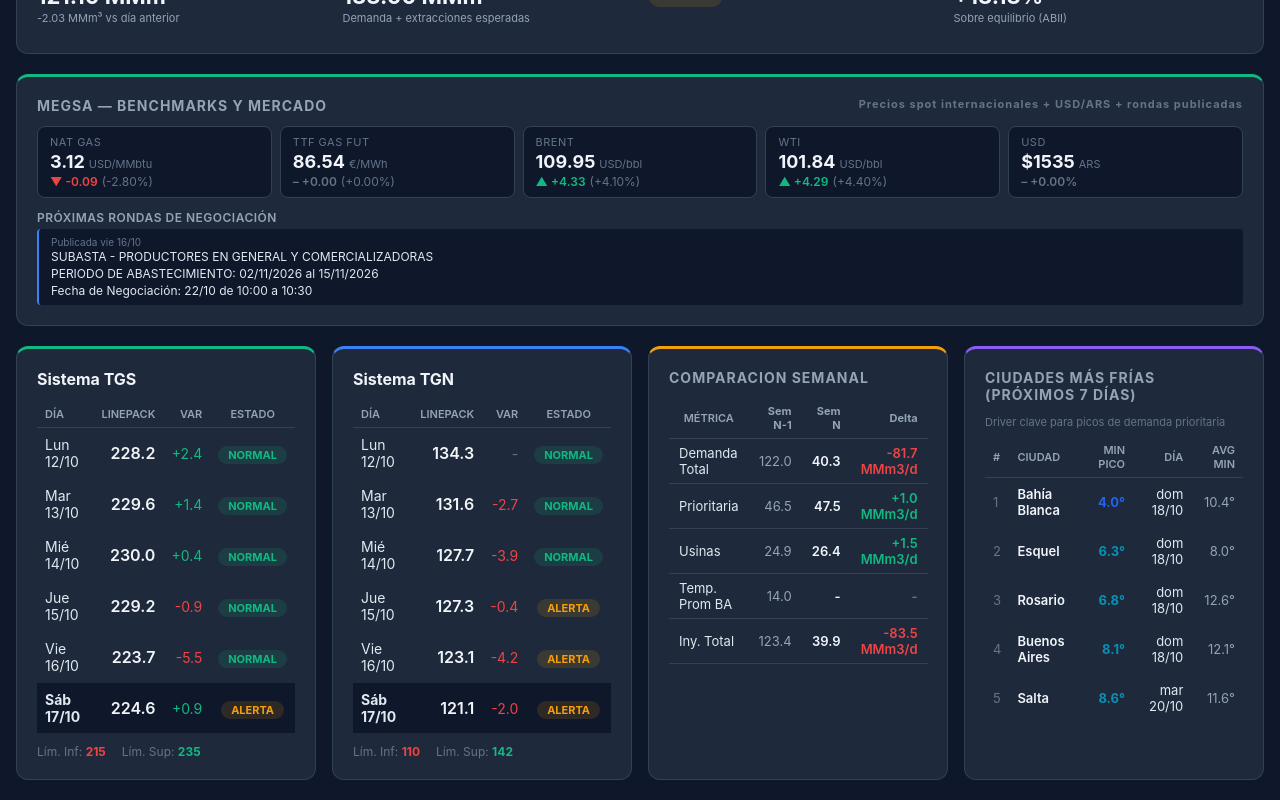
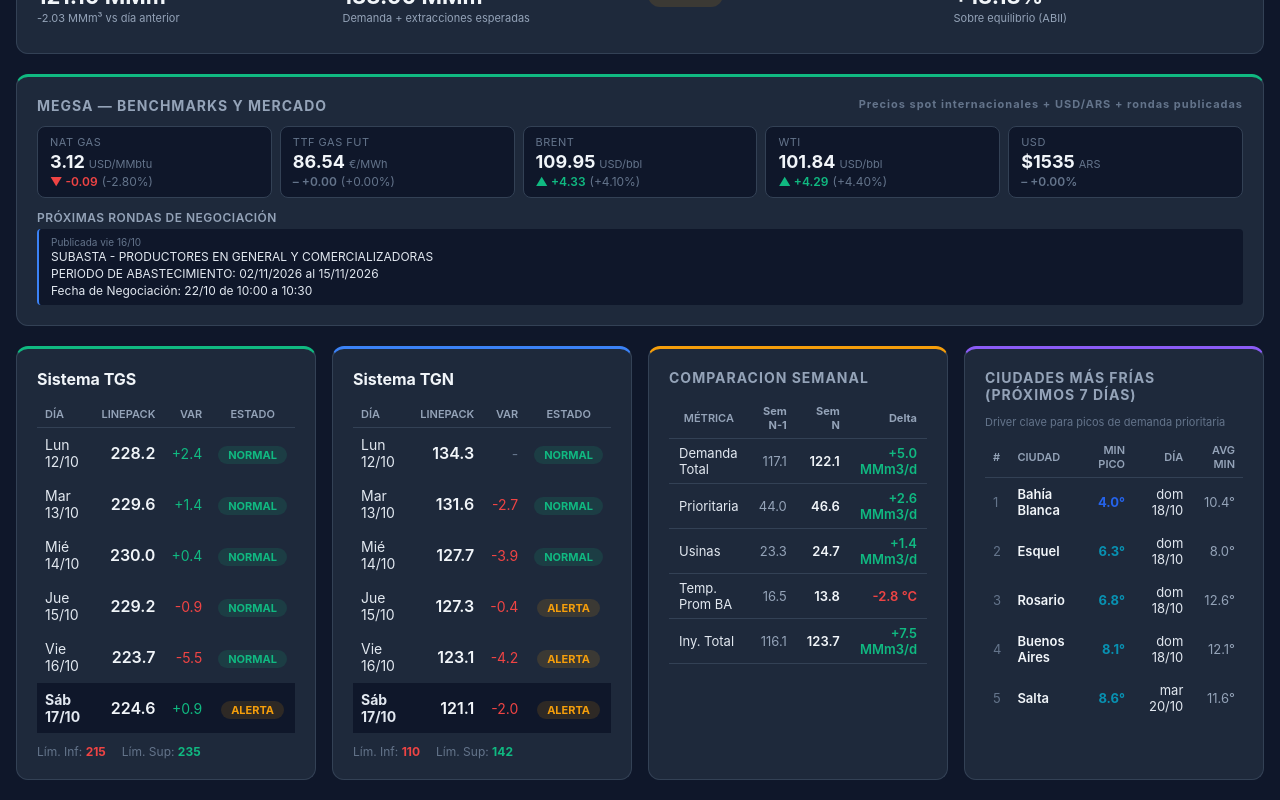
Before and after one commit to RodrigoManassero/estado-sistema-gas-rodrigo, a React (Vite) app: page / in a window 1280 px wide. Shown: the part 2850-3650 px from the top of the page. Built offline with nearby package versions, Linux system fonts and the light colour scheme.

Commit message:
Enhance data validation and calculations in WeeklyComparison
Refactor WeeklyComparison component to handle empty data and filter valid rows. Update average calculations to ignore non-positive values.

```diff
--- a/src/components/WeeklyComparison.tsx
+++ b/src/components/WeeklyComparison.tsx
@@ -1,24 +1,40 @@
 import type { DailyRow } from '../types'
 
 function avg(arr: (number | null)[]): number | null {
-  const valid = arr.filter((v): v is number => v != null)
+  const valid = arr.filter((v): v is number => v != null && v > 0)
   return valid.length ? valid.reduce((a, b) => a + b, 0) / valid.length : null
 }
 
 export default function WeeklyComparison({ data }: { data: DailyRow[] }) {
-  const valid = data.filter(d => d.demanda_total != null)
-  if (valid.length < 14) return null
+  if (!data || data.length === 0) return null
 
-  // Tomamos los últimos 7 días exactos para la Semana N y los 7 previos para la Semana N-1
-  const thisWeek = valid.slice(-7)
-  const lastWeek = valid.slice(-14, -7)
+  // 1. Tomar la fecha de hoy o usar el último registro disponible como referencia "hoy" si no estamos en entorno con fecha del sistema
+  // Ordenamos cronológicamente por la propiedad "fecha"
+  const sortedData = [...data].sort((a: any, b: any) => new Date(a.fecha).getTime() - new Date(b.fecha).getTime())
+
+  // Filtrar solo filas con demanda válida
+  const validRows = sortedData.filter((d: any) => d.demanda_total != null && d.demanda_total > 0)
+  if (validRows.length === 0) return null
+
+  // 2. Definir "ayer" basado en el último registro disponible o en la fecha actual real
+  // Usamos el penúltimo elemento si el último es el día de hoy en curso, o filtramos estrictamente por fecha < "hoy"
+  const todayStr = new Date().toISOString().split('T')[0] // '2026-10-18' (o la fecha actual)
+
+  // Filtramos para ignorar cualquier dato que sea igual o mayor al día de hoy (descartando fechas futuras o el día corriente incompleto)
+  const pastRows = validRows.filter((d: any) => d.fecha < todayStr)
+
+  if (pastRows.length < 14) return null
+
+  // 3. Tomar exactamente los 7 días anteriores a ayer para Semana N, y los 7 anteriores para Semana N-1
+  const thisWeek = pastRows.slice(-7)
+  const lastWeek = pastRows.slice(-14, -7)
 
   const metrics = [
-    { label: 'Demanda Total', unit: 'MMm3/d', cur: avg(thisWeek.map(d => d.demanda_total)), prev: avg(lastWeek.map(d => d.demanda_total)) },
-    { label: 'Prioritaria', unit: 'MMm3/d', cur: avg(thisWeek.map(d => d.prioritaria)), prev: avg(lastWeek.map(d => d.prioritaria)) },
-    { label: 'Usinas', unit: 'MMm3/d', cur: avg(thisWeek.map(d => d.usinas)), prev: avg(lastWeek.map(d => d.usinas)) },
-    { label: 'Temp. Prom BA', unit: '°C', cur: avg(thisWeek.map(d => d.temp_prom_ba)), prev: avg(lastWeek.map(d => d.temp_prom_ba)) },
-    { label: 'Iny. Total', unit: 'MMm3/d', cur: avg(thisWeek.map(d => d.iny_total)), prev: avg(lastWeek.map(d => d.iny_total)) },
+    { label: 'Demanda Total', unit: 'MMm3/d', cur: avg(thisWeek.map((d: any) => d.demanda_total)), prev: avg(lastWeek.map((d: any) => d.demanda_total)) },
+    { label: 'Prioritaria', unit: 'MMm3/d', cur: avg(thisWeek.map((d: any) => d.prioritaria)), prev: avg(lastWeek.map((d: any) => d.prioritaria)) },
+    { label: 'Usinas', unit: 'MMm3/d', cur: avg(thisWeek.map((d: any) => d.usinas)), prev: avg(lastWeek.map((d: any) => d.usinas)) },
+    { label: 'Temp. Prom BA', unit: '°C', cur: avg(thisWeek.map((d: any) => d.temp_prom_ba)), prev: avg(lastWeek.map((d: any) => d.temp_prom_ba)) },
+    { label: 'Iny. Total', unit: 'MMm3/d', cur: avg(thisWeek.map((d: any) => d.iny_total)), prev: avg(lastWeek.map((d: any) => d.iny_total)) },
   ]
 
   const td: React.CSSProperties = { padding: '6px 10px', borderBottom: '1px solid #334155', fontSize: 13 }
```
